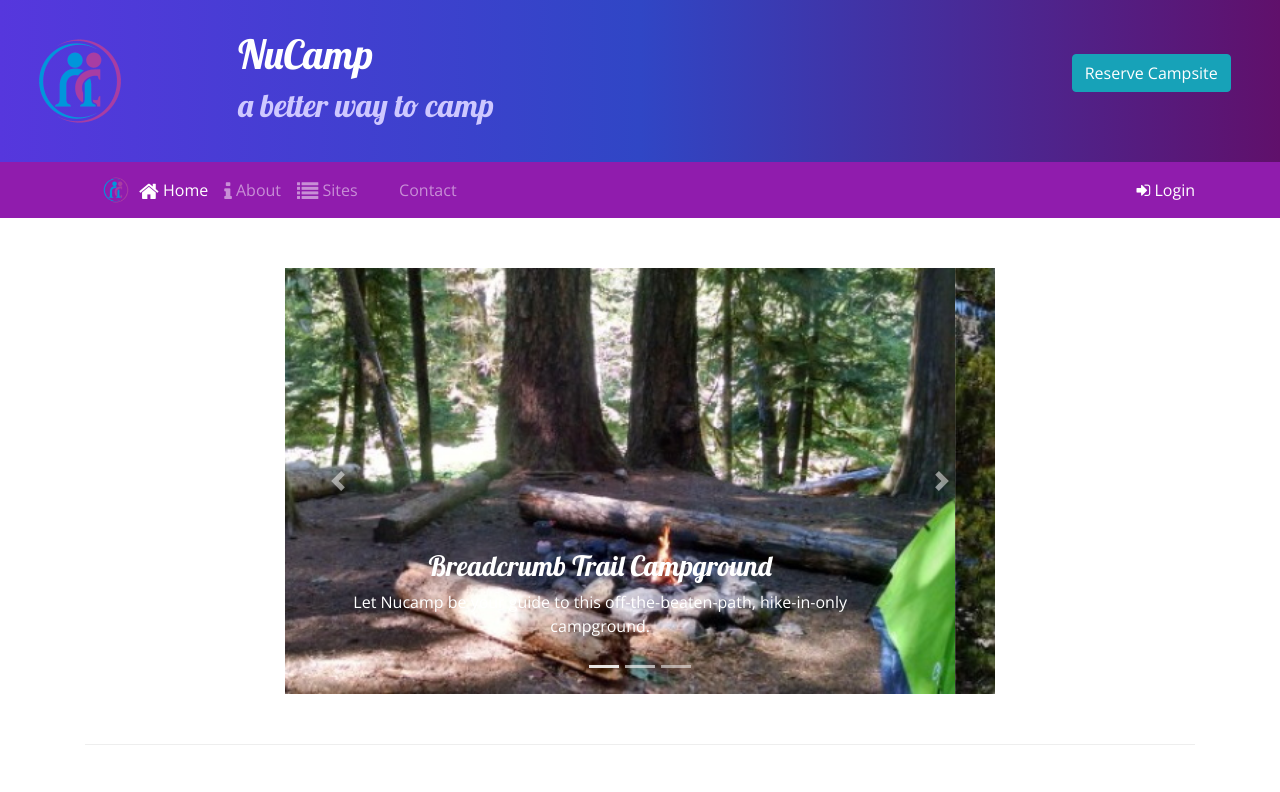
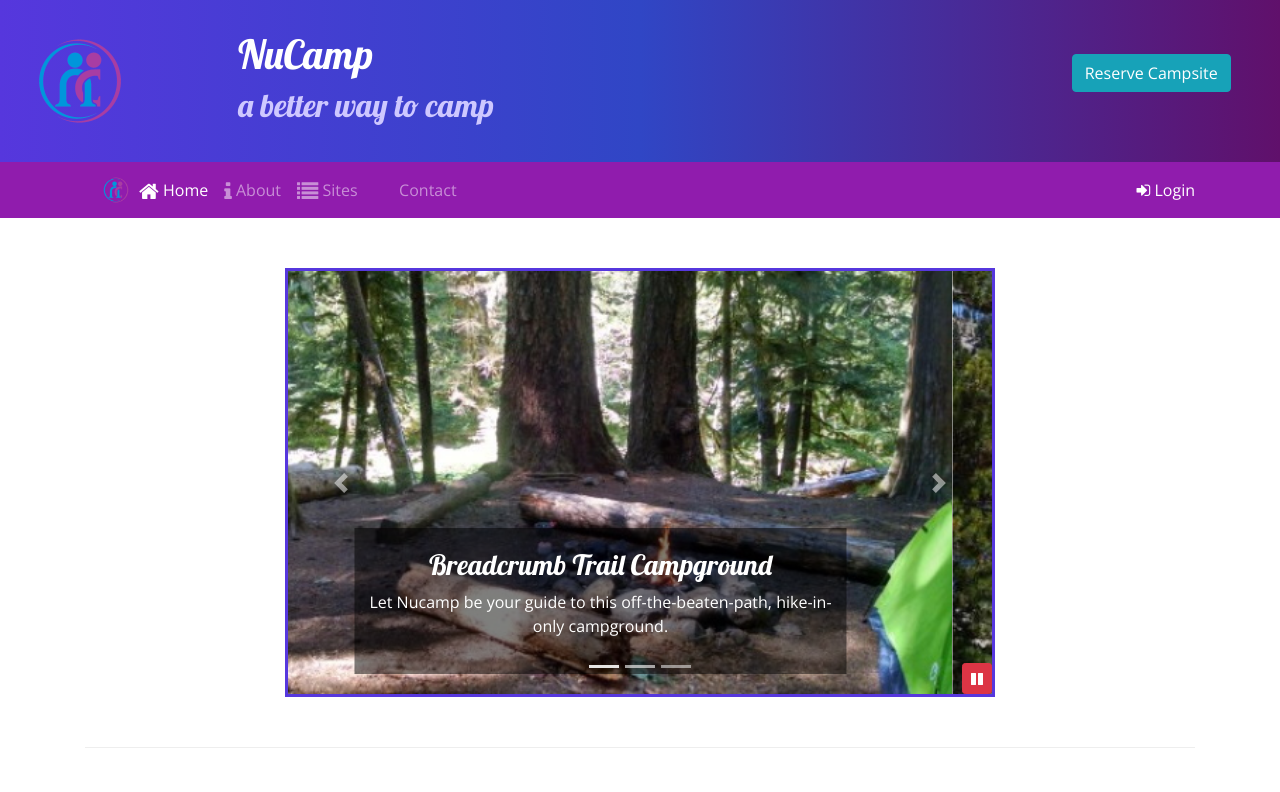
Before and after one commit to annajmoore/nucampsite-test, a website: page index.html in a window 1280 px wide. Shown: the top 792 px of the page. Drawn offline with nearby package versions, Linux system fonts and the light colour scheme.

Commit message:
Bootstrap and jQuery Part 1

```diff
--- a/css/styles.css
+++ b/css/styles.css
@@ -33,6 +33,7 @@ header h2 {
      border: 1px solid #DDD;
      border-top: none;
      padding: 10px;
+ }
  .carousel-caption {
      background-color: rgba(0, 0, 0, 0.5);
  }
@@ -40,3 +41,10 @@ header h2 {
  .carousel {
      border: solid #5637DD;
  }
+
+ #carouselButton {
+    position: absolute;
+    right: 0;
+    bottom: 0;
+    z-index: 100;
+}
--- a/index.html
+++ b/index.html
@@ -202,6 +202,12 @@
                             <span class="carousel-control-next-icon"></span>
                             <span class="sr-only">Next</span>
                         </a>
+
+                                <button class="btn btn-danger btn-sm" id="carouselButton">
+                                    <i class="fa fa-pause"></i>
+                                </button>
+
+                            </div>
                     </div>
                 </div>
             </div>
@@ -293,6 +299,17 @@
     <script src="node_modules/bootstrap/dist/js/bootstrap.min.js"></script>
 
 
+    <script>
+          $(function() {
+            $(".carousel").carousel( { interval: 2000 } );
+            $("#carouselPause").click(function(){
+                $(".carousel").carousel("pause");
+            });
+            $("#carouselPlay").click(function(){
+                $(".carousel").carousel("cycle");
+            });
+        });
+    </script>
 </body>
 
 </html>
```
